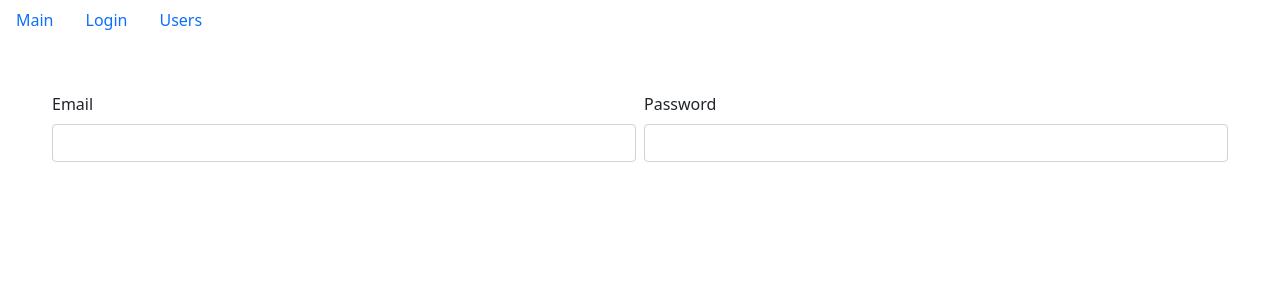
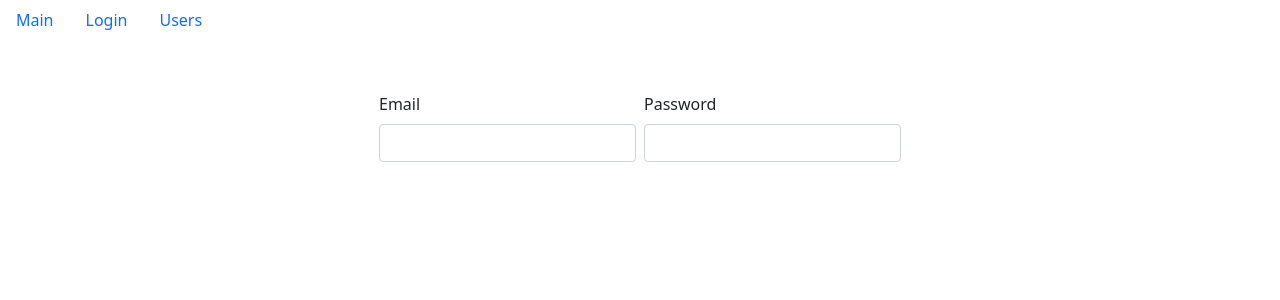
Before and after one commit to veryGoodOffDev/fast-company2.0, a React (Create React App) app: page /login in a window 1280 px wide. Shown: the top 300 px of the page. Built offline with nearby package versions, Linux system fonts and the light colour scheme.

Commit message:
update component login

```diff
--- a/src/components/usersList.jsx
+++ b/src/components/usersList.jsx
@@ -94,6 +94,7 @@ const UsersList = () => {
                     </div>
                 )}
                 <div className="d-flex flex-column">
+                    <input type="text" name="searchQuery" placeholder="Search..."/>
                     <SearchStatus length={count} />
                     {count > 0 && (
                         <UserTable
--- a/src/layouts/login.jsx
+++ b/src/layouts/login.jsx
@@ -1,17 +1,22 @@
-import React from 'react';
+import React, { useState } from 'react';
 
 
 const Login = () => {
+    const [data, setData] = useState({email:"", password: ""});
+    const handleChange = ({target}) => {
+        setData((prevState) => ({...prevState, [target.name]: target.value}) )
+        // console.log(e.target.name)
+    }
     return (
     <form>
         <div className='d-flex flex-row m-5 justify-content-center'>
-        <div className='mb-3 m-1 col'>
+        <div className='mb-3 m-1'>
             <label className='form-label' htmlFor='email'>Email</label>
-        <input className='form-control' type="text" id='email'/>
+        <input className='form-control' type="text" id='email' value={data.email} onChange = {handleChange} name = "email"/>
         </div>
-        <div className='mb-3 m-1 col'>
+        <div className='mb-3 m-1'>
             <label className='form-label' htmlFor='password'>Password</label>
-            <input className='form-control' type="password" id='password'/>
+            <input className='form-control' type="password" id='password' name = "password" value={data.password} onChange={handleChange}/>
         </div>
         </div>
     </form>
```
